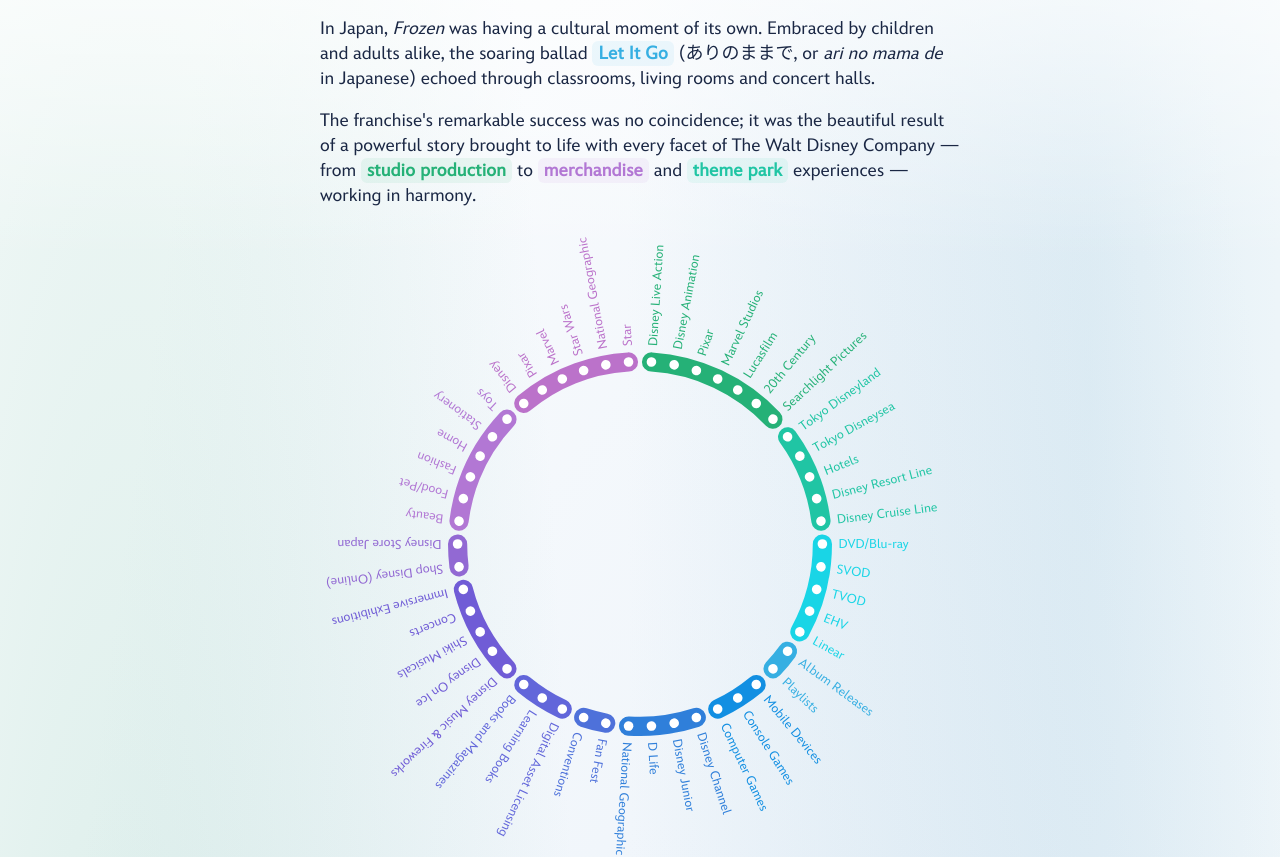
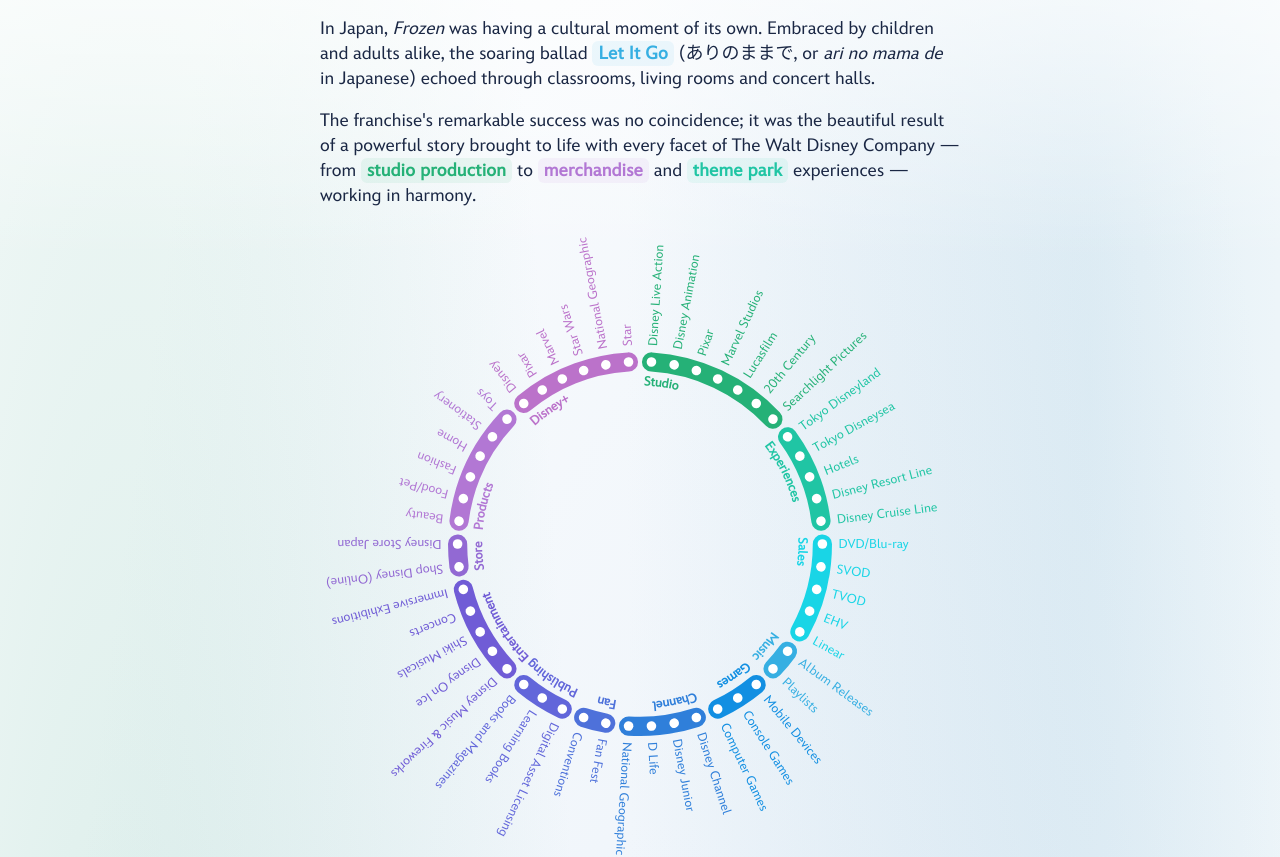
Before and after one commit to officeofjane/diana-frost-january, a SvelteKit app: page / in a window 1280 px wide. Shown: the part 942-1799 px from the top of the page. Built offline with nearby package versions, Linux system fonts and the light colour scheme.

Commit message:
category labels

```diff
--- a/src/components/FullWheel.svelte
+++ b/src/components/FullWheel.svelte
@@ -2,7 +2,7 @@
   import { arc, pie } from "d3-shape";
   import { range } from "d3-array";
   import { scaleLinear } from "d3-scale";
-  import { data, NUM_NODES } from "$data/data.js";
+  import { data, NUM_NODES, SHORT_CATEGORY_NAMES } from "$data/data.js";
   import colours from "$data/colours.json";
 
   let { width, height, highlight = "" } = $props();
@@ -30,10 +30,10 @@
     return d;
   });
 
-  const highlightArc = $derived.by(() => {
+  const labelsArc = $derived.by(() => {
     const d = arc()
-      .innerRadius(innerRadius)
-      .outerRadius(width/2)
+      .innerRadius(innerRadius - ARC_WIDTH)
+      .outerRadius(innerRadius)
       .padAngle(0.01)
     return d;
   });
@@ -43,7 +43,7 @@
     .value((d) => d.labels.length);
   const wheelData = wheelPie(data);
 
-  // console.log(wheelData);
+  console.log(wheelData);
 </script>
 
 <svg viewBox="0, 0, {width}, {height}">
@@ -51,22 +51,28 @@
     class="pie"
     transform="translate({width/2}, {height/2})"
   >
-    {#each wheelData as slice}
+    {#each wheelData as slice, i}
     {@const centroid = slice.startAngle + (slice.endAngle - slice.startAngle)/2}
     {@const category = slice.data.category}
       <path class="arc {category}"
         d={wheelArc(slice)}
         fill={colours[category]}
       />
-      <text class="category {category}"
-        x="-14"
-        dy="-0.5em"
+      <path class="labels-arc {category}" id="path-{category}"
+        d={labelsArc(slice)}
+        fill="none"
+      />
+      <text class="category-label {category}"
+        x="4"
+        dy="18"
+        opacity="1"
         fill={colours[category]}
-        opacity={category === highlight ? 1 : 0}
-        text-anchor="end"
-        transform="rotate({toDegrees(centroid) + labelStartAngle}) translate({innerRadius}, 0)"
       >
-        {slice.data.name}
+        <textPath href="#path-{category}"
+          text-anchor="start"
+        >
+          {SHORT_CATEGORY_NAMES[i]}
+        </textPath>
       </text>
     {/each}
   </g>
@@ -131,4 +137,9 @@
     }
   }
 
+  .category-label {
+    font-weight: 700;
+    letter-spacing: 0.5px;
+  }
+
 </style>
```
